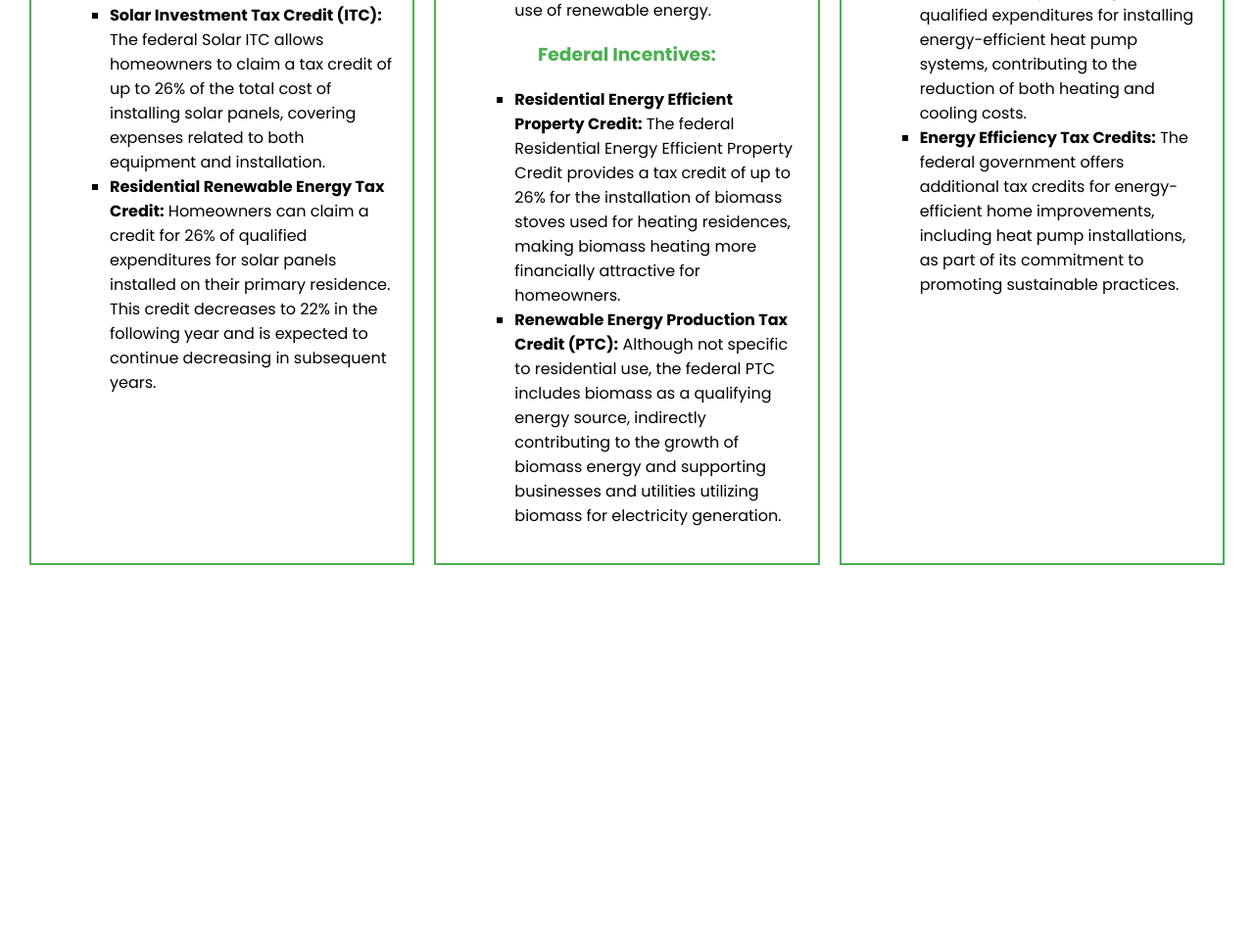
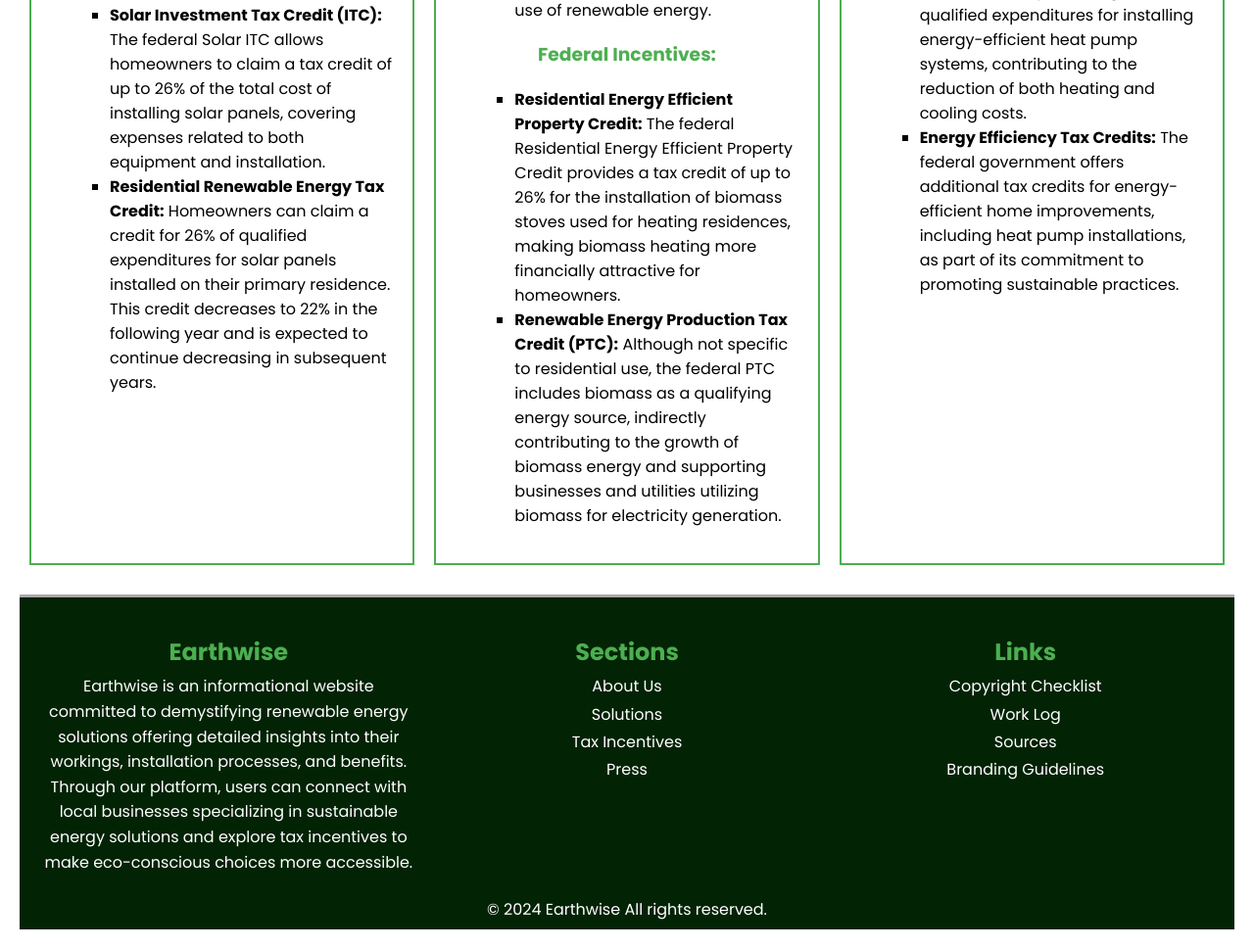
Before and after one commit to RITHVIK1101/TSAv2, a plain HTML site: page tax-incentives.html in a window 1280 px wide. Shown: the part 1600-2569 px from the top of the page at 98% size. Before the commit the page ends 2207 px from the top, so only its background shows below. Drawn offline with Linux system fonts and the light colour scheme.

Commit message:
footer on tax incentives

```diff
--- a/tax-incentives.html
+++ b/tax-incentives.html
@@ -6,6 +6,7 @@
     <title style="text-align: center">
       Green Energy Tax Incentives in Washington State
     </title>
+    <link rel="stylesheet" href="footer.css">
     <link rel="stylesheet" href="navbar.css">
     <style>
       @import url('https://fonts.googleapis.com/css2?family=Poppins:wght@200;300;400;600;700&display=swap');
@@ -262,5 +263,34 @@
         </ul>
       </section>
     </main>
+    <footer class="footer">
+      <div class="footer-container">
+        <div class="footer-column">
+          <h3>Earthwise</h3>
+          <p>Earthwise is an informational website committed to demystifying renewable energy solutions
+            offering detailed insights into their workings, installation processes, and benefits.
+            Through our platform, users can connect with local businesses specializing in sustainable energy solutions and explore tax incentives to make eco-conscious choices more accessible.
+          </p>
+
+        </div>
+        <div class="footer-column">
+          <h3>Sections</h3>
+          <p><a href="about-us.html">About Us</a></p>
+          <p><a href="wind.html">Solutions</a></p>
+          <p><a href="tax-incentives.html">Tax Incentives</a></p>
+          <p><a href="press.html">Press</a></p>
+        </div>
+        <div class="footer-column">
+          <h3>Links</h3>
+          <p><a href="pdfs/Pix student-copyright-checklist (1).pdf">Copyright Checklist</a></p>
+          <p><a href="pdfs/work-log_hs(part1)-combined.pdf">Work Log</a></p>
+          <p><a href="pdfs/TSA Webmaster Works Cited.pdf">Sources</a></p>
+          <p><a href="pdfs/Branding_Guidelines_1.pdf">Branding Guidelines</a></p>
+        </div>
+      </div>
+      <div class="footer-bottom">
+        <p>&copy; 2024 Earthwise All rights reserved.</p>
+      </div>
+    </footer>
   </body>
 </html>
```
